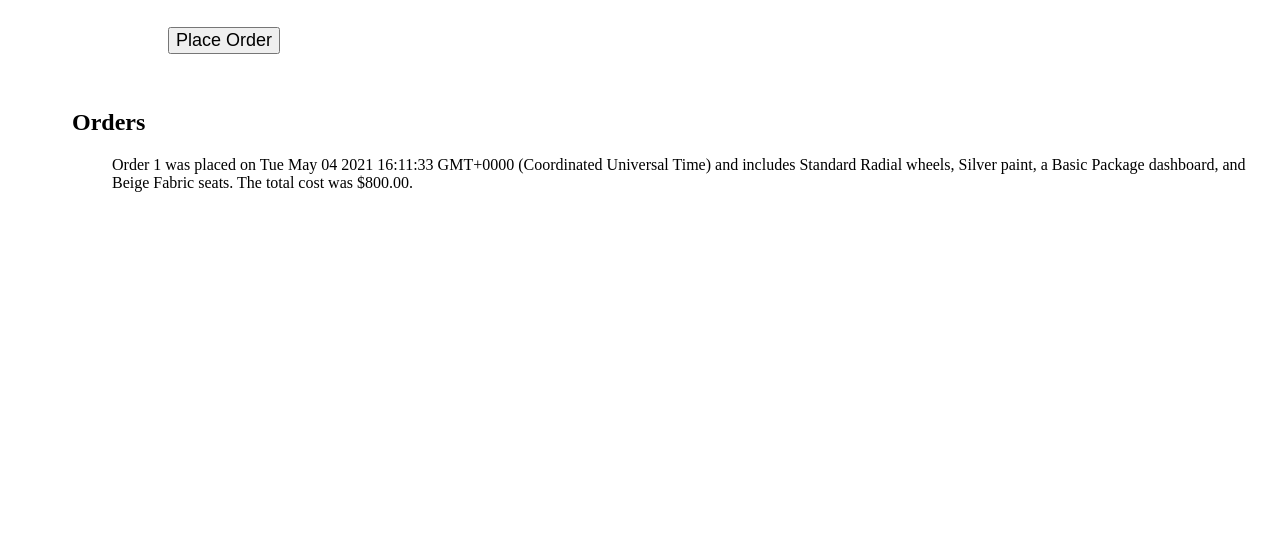
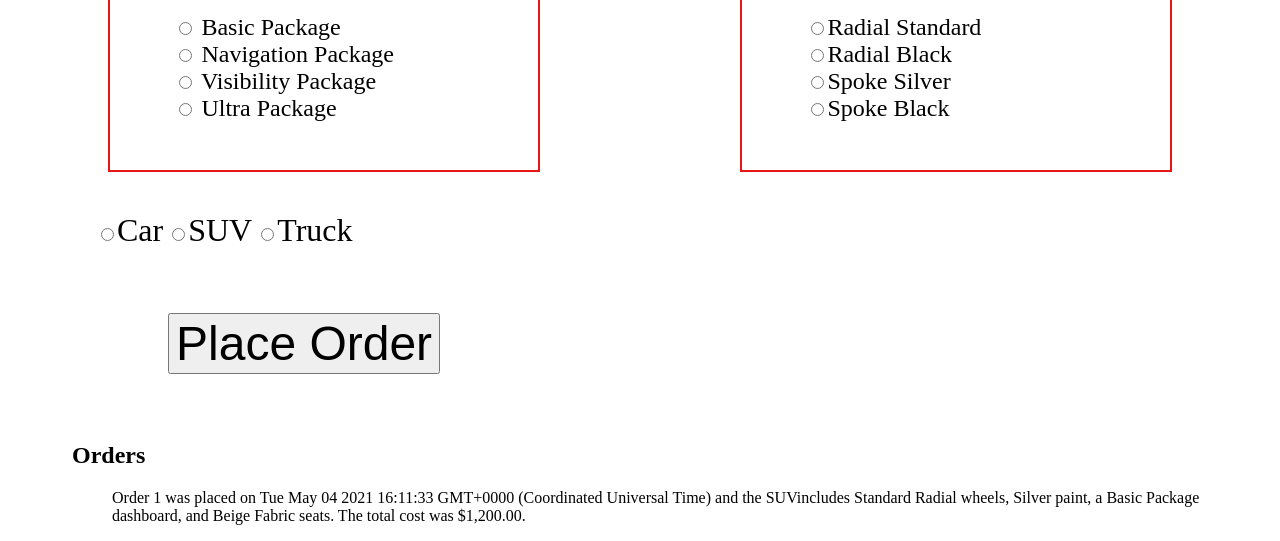
Before and after one commit to tenntom/cars-r-us, a plain HTML site: page index.html in a window 1280 px wide. Shown: the part 551-1092 px from the top of the page. Before the commit the page ends 800 px from the top, so only its background shows below. Drawn offline with Linux system fonts and the light colour scheme.

Commit message:
added the three radio buttons and price increases

```diff
--- /dev/null
+++ b/scripts/carStyles.js
@@ -0,0 +1,35 @@
+import { getStyles, setStyle } from "./dataAccess.js"
+
+const styles = getStyles()
+
+//event to set in orderBuilder
+document.addEventListener(
+    "change",
+    (event) => {
+        if (event.target.name === "style") {
+            const [, styleId] = event.target.value.split("--")
+
+            setStyle(parseInt(styleId))
+        }
+    }
+)
+
+
+
+
+//display menu
+export const carStyles = () => {
+    let html = "<ul class='styles-list'>"
+
+    const styleStuff = styles.map((style) => {
+        return `
+        <li class=style-item>
+        <input type="radio" name="style" value ="style--${style.id}" class="style-text">${style.name}
+        </li>
+        `
+    })
+
+    html += styleStuff.join("")
+    html += "</ul>"
+    return html
+}
--- a/scripts/dashboard.js
+++ b/scripts/dashboard.js
@@ -1,4 +1,4 @@
-import { getTech, setTech } from "./database.js"
+import { getTech, setTech } from "./dataAccess.js"
 
 const dashboards = getTech()
 
--- /dev/null
+++ b/scripts/dataAccess.js
@@ -0,0 +1,80 @@
+
+import { database } from "./database.js"
+
+// I don't think I need this but maybe.
+// import const getOrderBuilder = {...database.orderBuilder}
+
+
+export const getPaints = () => {
+    return [...database.paints]
+}
+
+export const getSeats = () => {
+    return [...database.seats]
+}
+
+export const getTech = () => {
+    return [...database.dashboard]
+}
+
+export const getWheels = () => {
+    return [...database.wheels]
+}
+
+export const getStyles = () => {
+    return [...database.carStyles]
+}
+
+export const getOrders = () => {
+    return [...database.orders]
+}
+
+export const setPaint = (id) => {
+    database.orderBuilder.paintId = id
+}
+
+export const setSeat = (id) => {
+    database.orderBuilder.seatId = id
+}
+
+export const setTech = (id) => {
+    database.orderBuilder.techId = id
+}
+
+export const setWheels = (id) => {
+    database.orderBuilder.wheelId = id
+}
+
+export const setStyle = (id) => {
+    database.orderBuilder.styleId = id
+}
+
+
+// This function takes the object from orderbuilder and puts it in the order array.
+//It also checks to make sure all items are selected and removes any items in the orderBuilder once it becomes an order.
+export const addOrder = () => {
+    if (
+        "paintId" in database.orderBuilder &&
+        "techId" in database.orderBuilder &&
+        "wheelId" in database.orderBuilder &&
+        "seatId" in database.orderBuilder &&
+        "styleId" in database.orderBuilder
+    ) {
+        const newOrder = { ...database.orderBuilder }
+
+        newOrder.id = (
+            database.orders.length > 0
+                ? [...database.orders].pop().id + 1
+                : 1)
+
+        newOrder.timestamp = Date.now()
+
+        database.orders.push(newOrder)
+
+        database.orderBuilder = {}
+
+        document.dispatchEvent(new CustomEvent("stateChanged"))
+    } else {
+        window.alert("Please complete your selections before placing an order.")
+    }
+}
--- a/scripts/database.js
+++ b/scripts/database.js
@@ -1,4 +1,4 @@
-const database = {
+export const database = {
     paints: [{
         id: 1,
         color: "Silver",
@@ -79,6 +79,19 @@ const database = {
         wheelColor: "Black",
         price: 320
     }],
+    carStyles: [{
+        id: 1,
+        name: "Car",
+        priceMarkup: 1
+    }, {
+        id: 2,
+        name: "SUV",
+        priceMarkup: 1.5
+    }, {
+        id: 3,
+        name: "Truck",
+        priceMarkup: 2.25
+    }],
     orders: [
         {
             id: 1,
@@ -86,73 +99,9 @@ const database = {
             seatId: 1,
             techId: 1,
             wheelId: 1,
+            styleId: 2,
             timestamp: 1620144693000
         }
     ],
     orderBuilder: {}
 }
-
-export const getPaints = () => {
-    return [...database.paints]
-}
-
-export const getSeats = () => {
-    return [...database.seats]
-}
-
-export const getTech = () => {
-    return [...database.dashboard]
-}
-
-export const getWheels = () => {
-    return [...database.wheels]
-}
-
-export const getOrders = () => {
-    return [...database.orders]
-}
-
-export const setPaint = (id) => {
-    database.orderBuilder.paintId = id
-}
-
-export const setSeat = (id) => {
-    database.orderBuilder.seatId = id
-}
-
-export const setTech = (id) => {
-    database.orderBuilder.techId = id
-}
-
-export const setWheels = (id) => {
-    database.orderBuilder.wheelId = id
-}
-
-
-// This function takes the object from orderbuilder and puts it in the order array.
-//It also checks to make sure all items are selected and removes any items in the orderBuilder once it becomes an order.
-export const addOrder = () => {
-    if (
-        "paintId" in database.orderBuilder &&
-        "techId" in database.orderBuilder &&
-        "wheelId" in database.orderBuilder &&
-        "seatId" in database.orderBuilder
-    ) {
-    const newOrder = { ...database.orderBuilder }
-
-    newOrder.id = (
-        database.orders.length > 0
-        ? [...database.orders].pop().id + 1
-        : 1)
-
-    newOrder.timestamp = Date.now()
-
-    database.orders.push(newOrder)
-
-    database.orderBuilder = {}
-
-    document.dispatchEvent(new CustomEvent("stateChanged"))
-    } else {
-        window.alert("Please complete your selections before placing an order.")
-    }
-}
--- a/scripts/orders.js
+++ b/scripts/orders.js
@@ -1,4 +1,4 @@
-import { getOrders, getPaints, getSeats, getTech, getWheels } from "./database.js"
+import { getOrders, getPaints, getSeats, getTech, getWheels, getStyles } from "./dataAccess.js"
 
 
 // shoppingCart brings all the information together to be displayed in the Orders section.
@@ -8,6 +8,7 @@ const shoppingCart = (order) => {
     const seats = getSeats()
     const tech = getTech()
     const wheels = getWheels()
+    const styles = getStyles()
 
     //These find methods will return the entire object based on the id number so that information is available in the orders display.
     const foundPaint = paints.find(
@@ -34,8 +35,15 @@ const shoppingCart = (order) => {
         }
     )
 
+    const foundStyle = styles.find(
+        (style) => {
+            return style.id === order.styleId
+        }
+    )
+
     //This adds up all the prices.
-    const totalCost = foundWheel.price + foundPaint.price + foundTech.price + foundSeat.price
+    const baseCost = foundWheel.price + foundPaint.price + foundTech.price + foundSeat.price
+    const totalCost = foundStyle.priceMarkup * baseCost
 
     const costString = totalCost.toLocaleString ("en-US", {
         style: "currency",
@@ -48,7 +56,7 @@ const shoppingCart = (order) => {
 
     return `
     <li>
-    Order ${order.id} was placed on ${dateObject} and includes ${foundWheel.wheelColor} ${foundWheel.style} wheels,  ${foundPaint.color} paint, a ${foundTech.tech} dashboard, and ${foundSeat.color} ${foundSeat.material} seats. The total cost was ${costString}.
+    Order ${order.id} was placed on ${dateObject} and the ${foundStyle.name}includes ${foundWheel.wheelColor} ${foundWheel.style} wheels,  ${foundPaint.color} paint, a ${foundTech.tech} dashboard, and ${foundSeat.color} ${foundSeat.material} seats. The total cost was ${costString}.
     </li>
     `
 }
--- a/scripts/ourCars.js
+++ b/scripts/ourCars.js
@@ -3,7 +3,8 @@ import { carPaint } from "./paints.js"
 import { carSeat } from "./seats.js"
 import { carWheels } from "./wheels.js"
 import { carOrders } from "./orders.js"
-import { addOrder } from "./database.js"
+import { carStyles } from "./carStyles.js"
+import { addOrder } from "./dataAccess.js"
 
 document.addEventListener(
     "click",
@@ -29,17 +30,23 @@ export const ourCars = () => {
                 ${carSeat()}
             </section>
             <section class="choices-dashboards options">
-                <h2 class = "option--heading">Dashboard</h2>
+                <h2 class= "option--heading">Dashboard</h2>
                 ${carTech()}
             </section>
             <section class="choices--wheels options">
-                <h2 class = "option--heading">Wheels</h2>
+                <h2 class= "option--heading">Wheels
+                </h2>
                  ${carWheels()}
             </section>
         </article>
-        <article class="orderButton-section">
-        <button id="orderButton">Place Order</button>
-        </article>
+
+        <section class="choices--styles">
+                 ${carStyles()}
+        </section>
+
+        <div class="orderButton-section">
+            <button id="orderButton">Place Order</button>
+        </div>
 
         <article class="orders">
         <h2>Orders</h2>
--- a/scripts/paints.js
+++ b/scripts/paints.js
@@ -1,4 +1,4 @@
-import { getPaints, setPaint } from "./database.js"
+import { getPaints, setPaint } from "./dataAccess.js"
 
 const paints = getPaints()
 
--- a/scripts/seats.js
+++ b/scripts/seats.js
@@ -1,4 +1,4 @@
-import { getSeats, setSeat } from "./database.js"
+import { getSeats, setSeat } from "./dataAccess.js"
 
 const seats = getSeats()
 
--- a/scripts/wheels.js
+++ b/scripts/wheels.js
@@ -1,7 +1,7 @@
 
 
 
-import { getWheels, setWheels } from "./database.js"
+import { getWheels, setWheels } from "./dataAccess.js"
 
 const wheels = getWheels()
 
--- a/styles/main.css
+++ b/styles/main.css
@@ -11,6 +11,7 @@
     border-color: rgb(231, 22, 22);
     padding: 1em;
     margin: 1em;
+    font-size: 1.5em;
 
 }
 
@@ -30,13 +31,26 @@ h1 {
     margin-left: 4em;
 }
 
+.styles-list {
+    margin-left: 3em;
+}
+
+.style-item {
+    display: inline-block;
+    font-size: 2em;
+}
+
+/* .style-text {
+    font-size: 10em;
+} */
+
 .orderButton-section {
     margin-left: 10em;
 }
 
 #orderButton {
     text-align: center;
-    margin-top: 2em;
-    margin-bottom: 2em;
-    font-size: large;
+    margin-top: 1em;
+    margin-bottom: 1em;
+    font-size: 3em;
 }
```
Lines whose indentation alone changed are shown as unchanged.
